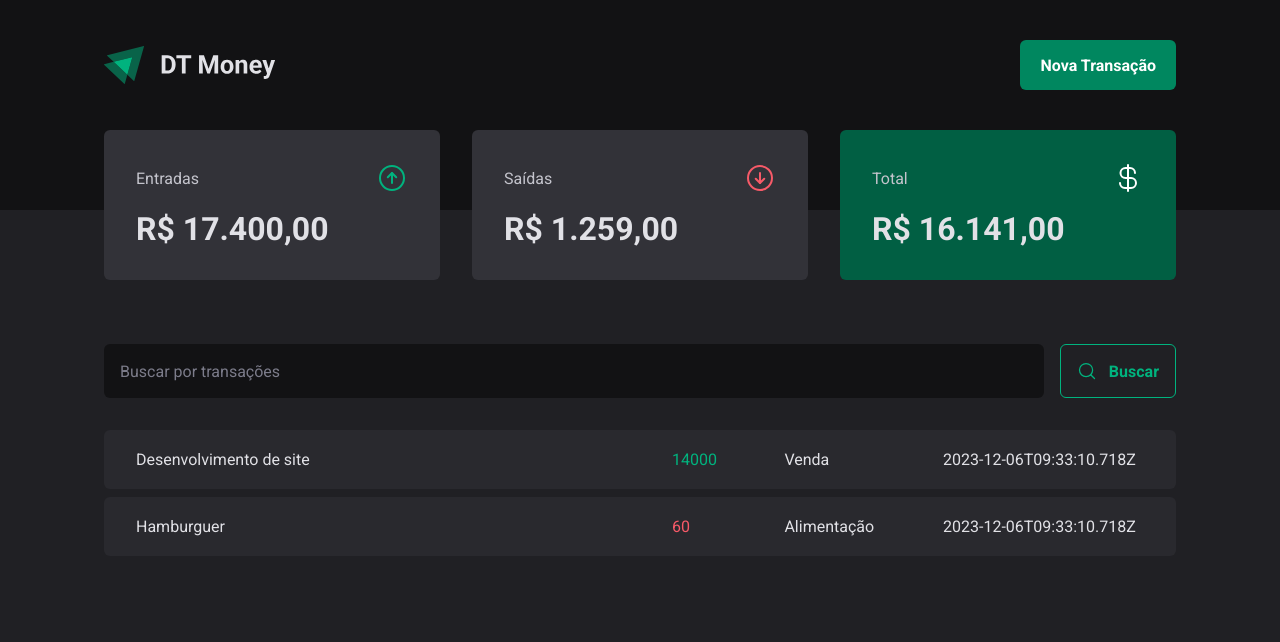
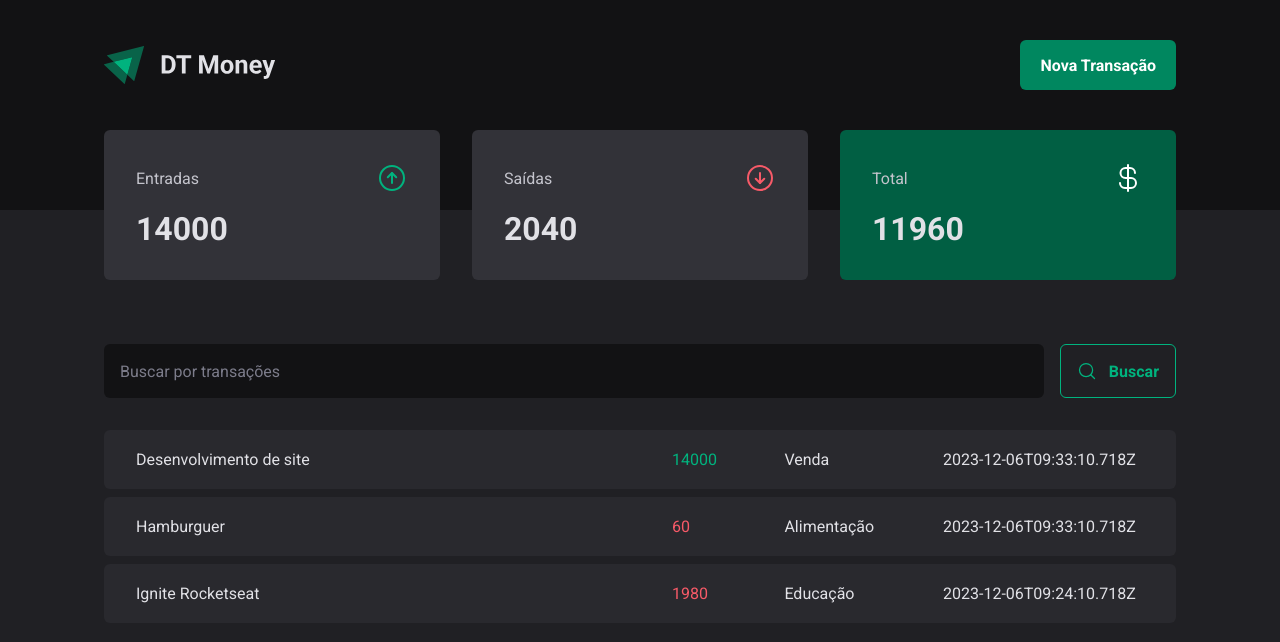
Before and after one commit to Maiquinho/dt-money, a React (Vite) app: page / in a window 1280 px wide. Shown: the top 642 px of the page. Built offline with nearby package versions, Linux system fonts and the light colour scheme; data requests are answered from the project's data file.

Commit message:
Commit: Conexão com a API - Calculando resumo de transações

```diff
--- a/server.json
+++ b/server.json
@@ -15,6 +15,14 @@
         "category": "Alimentação",
         "price": 60,
         "createdAt": "2023-12-06T09:33:10.718Z"
+    },
+    {
+        "id": 3,
+        "description": "Ignite Rocketseat",
+        "type": "outcome",
+        "category": "Educação",
+        "price": 1980,
+        "createdAt": "2023-12-06T09:24:10.718Z"
     }
   ]
 }
--- a/src/components/Summary/index.tsx
+++ b/src/components/Summary/index.tsx
@@ -7,7 +7,24 @@
 export function Summary(){
     const { transactions } = useContext(TransactionContext)
 
-    console.log(transactions)
+    const summary = transactions.reduce(
+        (acc, transaction) => {
+            if(transaction.type === 'income'){
+                acc.income += transaction.price;
+                acc.total += transaction.price;
+            } else {
+                acc.outcome += transaction.price;
+                acc.total -= transaction.price;
+            }
+
+            return acc;
+        },
+        {
+            income: 0,
+            outcome: 0,
+            total: 0
+        }
+    )
 
     return (
         <SummaryContainer>
@@ -17,7 +34,7 @@
                     <ArrowCircleUp size={32} color="#00b37e" />
                 </header>
 
-                <strong>R$ 17.400,00</strong>
+                <strong>{summary.income}</strong>
             </SummaryCard>
             <SummaryCard>
                 <header>
@@ -25,7 +42,7 @@
                     <ArrowCircleDown size={32} color="#f75a68" />
                 </header>
 
-                <strong>R$ 1.259,00</strong>
+                <strong>{summary.outcome}</strong>
             </SummaryCard>
             <SummaryCard variant="green">
                 <header>
@@ -33,7 +50,7 @@
                     <CurrencyDollar size={32} color="#fff" />
                 </header>
 
-                <strong>R$ 16.141,00</strong>
+                <strong>{summary.total}</strong>
             </SummaryCard>
         </SummaryContainer>
     )
```
